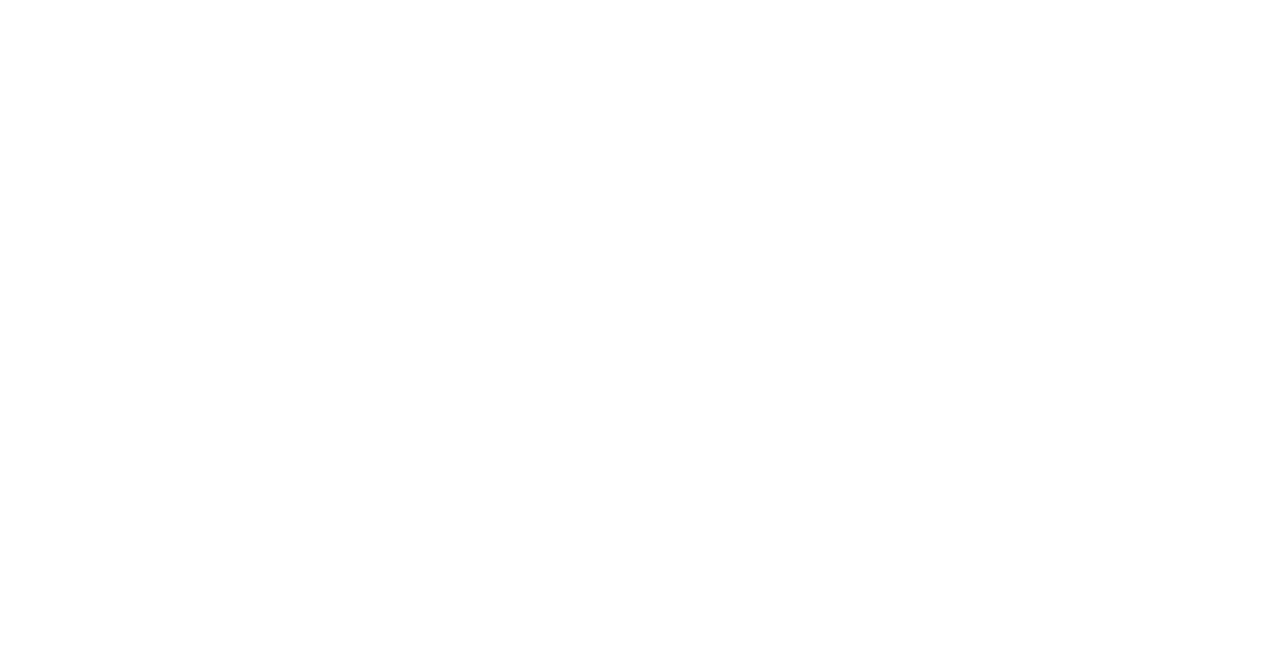
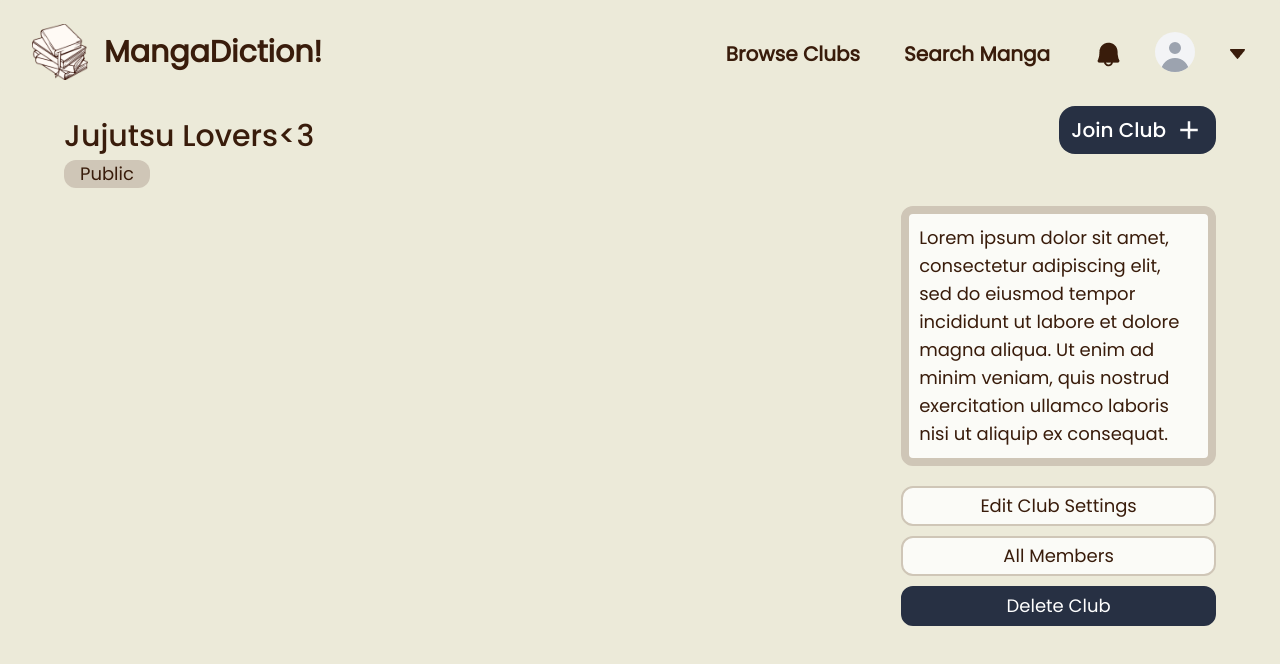
Before and after one commit to xhalleyy/manga-diction, a Next.js app: page /ClubPage in a window 1280 px wide. Shown: the top 664 px of the page. Built offline with nearby package versions, Linux system fonts and the light colour scheme.

Commit message:
club layout

```diff
--- a/src/app/ClubPage/page.tsx
+++ b/src/app/ClubPage/page.tsx
@@ -1,10 +1,96 @@
-import React from 'react'
+'use client'
+
+import React, { useState } from 'react'
+import { NavbarComponent } from '../components/NavbarComponent'
+import AddIcon from '@mui/icons-material/Add';
+import CheckIcon from '@mui/icons-material/Check';
+import {grey, brown} from '@mui/material/colors';
+import { TextInput, Label } from 'flowbite-react';
 
 const ClubPage = () => {
+
+  const [joined, setJoined] = useState<boolean>(false);
+  const [createPost, setCreatePost] = useState<boolean>(false);
+
+  const handleJoinBtn = ()=> {
+    setJoined(!joined)
+  }
+
+  const handleCreatePost = () => {
+    setCreatePost(!createPost);
+  }
+
   return (
-    <div>
 
+    <div className='min-h-screen bg-offwhite'>
+      <NavbarComponent/>
+      <div className='px-16'>
+      <div className='flex pt-4'>
+        <div className='flex-1 items-end pt-3'>
+          <h1 className='font-poppinsMed text-3xl text-darkbrown'>Jujutsu Lovers&lt;3</h1>
+        </div>
+        <div className='flex flex-row gap-3'>
+        {!joined ?
+          <div onClick={handleJoinBtn} className='bg-darkblue items-center rounded-2xl flex flex-row px-3 gap-2 cursor-pointer'>
+          <h1 className='font-poppinsMed text-xl text-white py-2'>Join Club</h1>
+          <AddIcon sx={{fontSize: 30, color: grey[50]}}/>
+         </div>
+        :
+        <>
+          <div onClick={handleCreatePost} className={createPost ? 'bg-brown items-center rounded-2xl flex flex-row px-3.5 gap-2 cursor-pointer' : 'bg-ivory items-center rounded-2xl flex flex-row px-3.5 gap-2 cursor-pointer'}>
+            <h1 className='font-poppinsMed text-xl text-darkbrown py-2'>Create Post</h1>
+            <AddIcon sx={{fontSize: 30, color: brown[800]}}/>
+          </div>
+          <div onClick={handleJoinBtn} className='bg-darkblue items-center rounded-2xl flex flex-row px-3 gap-2 cursor-pointer'>
+            <h1 className='font-poppinsMed text-xl text-white py-2'>Joined</h1>
+            <CheckIcon sx={{fontSize: 25, color: grey[50]}}/>
+          </div>
+        </>
+      }
+        </div>
+      </div>
+
+      <div className='py-1.5'>
+        <div className='bg-ivory inline-block rounded-xl'>
+          <p className='text-lg font-mainFont text-darkbrown px-4'>Public</p>
+        </div>
+      </div>
+
+      <div className='grid grid-cols-7 pt-3 gap-5'>
+        <div className='col-span-5'>
+          { createPost && joined ?
+          <div className='bg-paleblue px-10 py-2 rounded-xl'>
+            <div className='flex flex-row items-center gap-3 py-1'>
+              <Label htmlFor="base" value="Title:" className='text-lg'/>
+              <TextInput id="base" type="text" sizing="md" className='w-96' />
+            </div>
+            <div className='flex flex-row items-center py-1 gap-3'>
+              <Label htmlFor="base2" value="Tags:" className='text-lg'/>
+              <TextInput id="base2" type="text" sizing="md" className='w-96' />
+            </div>
+            <div className='flex flex-row items-center py-1 gap-3'>
+              <Label htmlFor="base3" value="Post:" className='text-lg'/>
+              <TextInput id="base3" type="text" sizing="md" className='w-96' />
+            </div>
+          </div> : null
+          }
+        </div>
+        <div className='col-span-2'>
+          <div className='bg-white/80 border-8 border-ivory rounded-xl'>
+            <p className='p-2.5 font-mainFont text-darkbrown text-lg'>Lorem ipsum dolor sit amet, consectetur adipiscing elit, sed do eiusmod tempor incididunt ut labore et dolore magna aliqua. Ut enim ad minim veniam, quis nostrud exercitation ullamco laboris nisi ut aliquip ex consequat. </p>
+          </div>
+
+          <div>
+            <button className='text-center flex w-full justify-center bg-white/80 border-2 border-ivory rounded-xl mt-5 py-1 font-mainFont text-darkbrown text-lg'>Edit Club Settings</button>
+            <button className='text-center flex w-full justify-center bg-white/80 border-2 border-ivory rounded-xl mt-2.5 py-1 font-mainFont text-darkbrown text-lg'>All Members</button>
+            <button className='text-center flex w-full justify-center border-2 border-darkblue bg-darkblue rounded-xl mt-2.5 py-1 font-mainFont text-white text-lg'>Delete Club</button>
+          </div>
+        </div>
+      </div>
+
+      </div>
     </div>
+
   )
 }
 
--- a/src/app/components/NavbarComponent.tsx
+++ b/src/app/components/NavbarComponent.tsx
@@ -2,20 +2,26 @@
 
 import { Avatar, Button, Dropdown, DropdownDivider, Modal, Navbar } from "flowbite-react";
 import Link from "next/link";
+import { useRouter } from "next/navigation";
 import { useState } from "react";
 
 export function NavbarComponent() {
 
   const [openModal, setOpenModal] = useState<boolean>(false);
 
+  const router = useRouter();
+
+  const homePage = () => {
+    router.push('/Dashboard');
+  }
 
   return (
     <Navbar className="bg-offwhite font-mainFont text-darkbrown !pt-6 !px-8 " fluid rounded>
-      <Navbar.Brand >
-        <Link href="Dashboard" className="flex items-center">
+      <Navbar.Brand onClick={homePage} className="cursor-pointer">
+        <div className="flex items-center">
           <img className="w-14 h-14" src='./logo.png' alt="Logo" />
           <span className="self-center whitespace-nowrap text-3xl font-semibold dark:text-white pl-4">MangaDiction!</span>
-        </Link>
+        </div>
       </Navbar.Brand>
 
       <Navbar.Collapse className="ml-auto">
--- a/src/app/globals.css
+++ b/src/app/globals.css
@@ -6,6 +6,11 @@
     @font-face{
         font-family: mainFont;
         src: url(../assets/Poppins/Poppins-Regular.ttf)
+    }
+
+    @font-face{
+        font-family: poppinsMed;
+        src: url(../assets/Poppins/Poppins-Medium.ttf)
     }
   }
 
--- a/tailwind.config.ts
+++ b/tailwind.config.ts
@@ -16,7 +16,8 @@ const config: Config = {
       'xl': '1280px',
     },
     fontFamily: {
-      mainFont: ['mainFont']
+      mainFont: ['mainFont'],
+      poppinsMed: ['poppinsMed']
     },
     extend: {
       backgroundImage: theme => ({
@@ -31,7 +32,9 @@ const config: Config = {
         'darkblue': 'rgba(39, 48, 67, 1)', // dark blue
         'ivory' : 'rgba(207, 198, 183, 1)', // ivory
         'paleblue' : 'rgb(173, 196, 206)', //desaturated blue
-        'darkerblue': 'rgba(12, 20, 37, 1)' //darker blue
+        'darkerblue': 'rgba(12, 20, 37, 1)', //darker blue
+        'brown' : 'rgba(180, 163, 138, 1)'
+
       }
     }
   },
```
